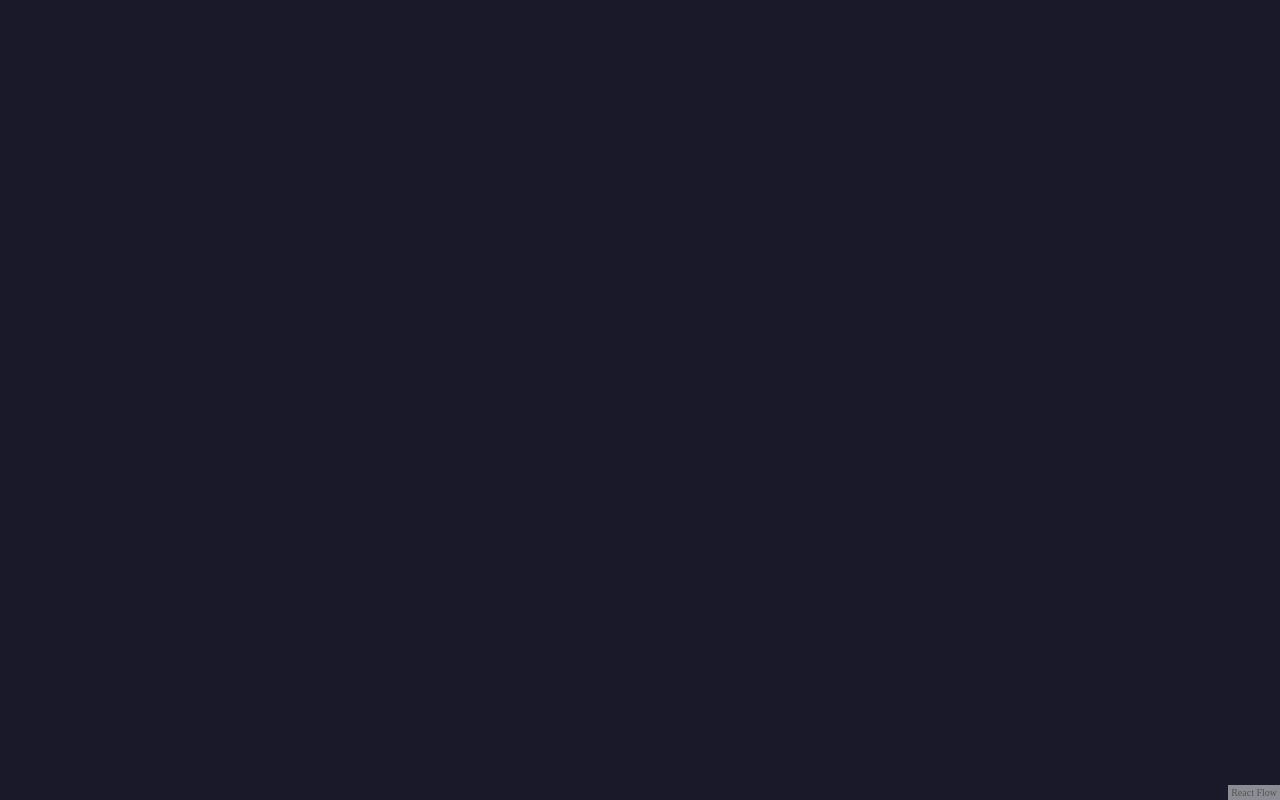
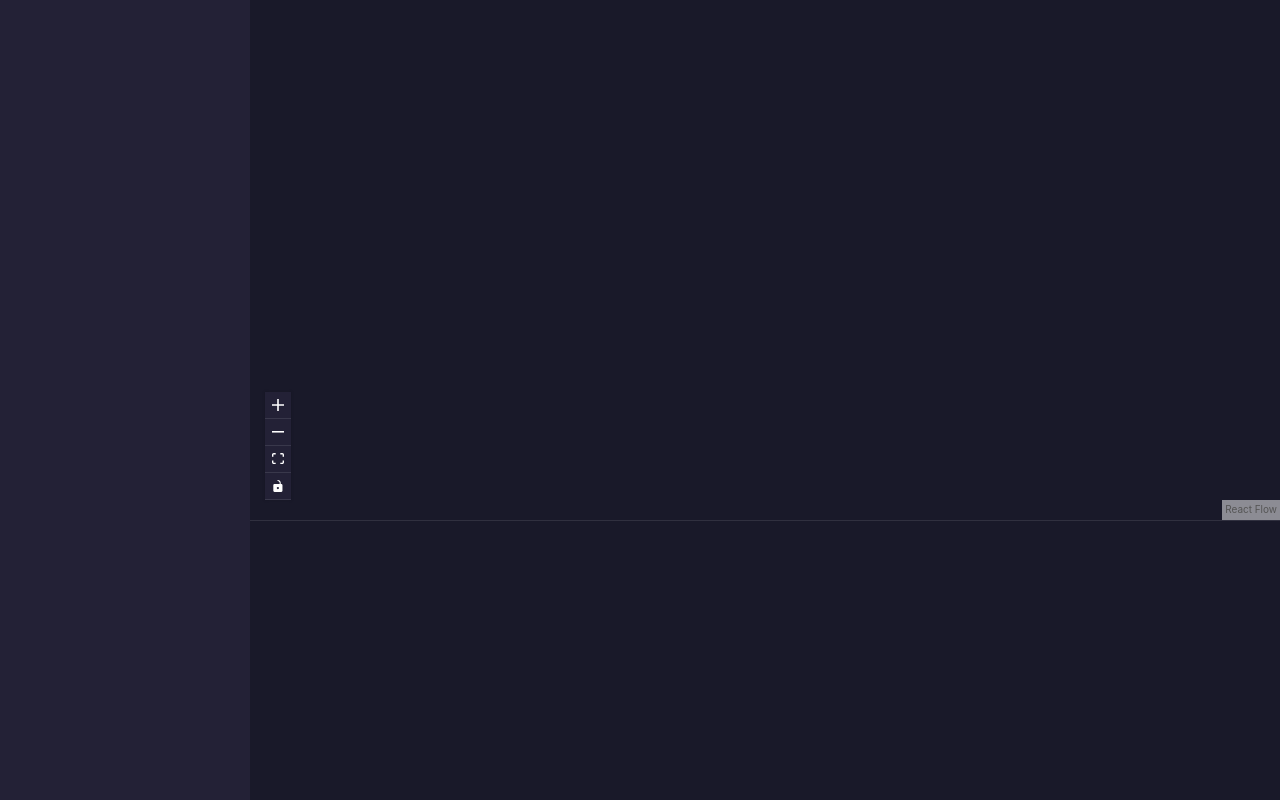
Before and after one commit to hayriyigit/tfjs-modelplatform, a React app in the folder client/: page / in a window 1280 px wide. Built offline with nearby package versions, Linux system fonts and the light colour scheme.

Commit message:
install antd & set main layout

```diff
--- a/client/package.json
+++ b/client/package.json
@@ -33,6 +33,7 @@
     "webpack-dev-server": "^3.11.2"
   },
   "dependencies": {
+    "antd": "^4.16.0",
     "react": "^17.0.2",
     "react-dom": "^17.0.2",
     "react-flow-renderer": "^9.5.4"
--- a/client/src/App.js
+++ b/client/src/App.js
@@ -1,55 +1,16 @@
-import { useCallback, useState } from 'react';
-import ReactFlow, { addEdge } from 'react-flow-renderer';
-import { Conv2D } from './components/NodeTypes';
-
+import ReactFlowComponent from './components/ReactFlowComponent';
 import './styles/global.scss';
 
-const nodeTypes = {
-  Conv2D,
-};
-
-const initialElements = [
-  {
-    id: '1',
-    type: 'Conv2D',
-    data: { label: 'Custom node 1' },
-    position: { x: 100, y: 100 },
-  },
-  {
-    id: '2',
-    type: 'Conv2D',
-    data: { label: 'Custom node 2' },
-    position: { x: 100, y: 350 },
-  },
-];
-
 export default function App() {
-  const [elements, setElements] = useState(initialElements);
-
-  const onConnect = useCallback((params) => {
-    const source_node_index = elements.findIndex(
-      (item) => item.id === params.source
-    );
-    const target_node_index = elements.findIndex(
-      (item) => item.id === params.target
-    );
-
-    setElements((els) => {
-      els[source_node_index].data.source_active = true;
-      els[target_node_index].data.target_active = true;
-      return addEdge({ ...params }, els);
-    });
-  }, []);
-
   return (
-    <ReactFlow
-      style={{
-        height: '100vh',
-        backgroundColor: '#191929',
-      }}
-      elements={elements}
-      nodeTypes={nodeTypes}
-      onConnect={onConnect}
-    />
+    <div className="container">
+      <div className="sidebar"></div>
+      <div className="content">
+        <div className="flow">
+          <ReactFlowComponent />
+        </div>
+        <div className="result"></div>
+      </div>
+    </div>
   );
 }
--- a/client/src/components/NodeTypes/HandleComponent/index.js
+++ b/client/src/components/HandleComponent/index.js
@@ -7,7 +7,7 @@ const input_active = {
   borderRadius: 0,
   width: 19,
   height: 'calc(100% - 10px)',
-  backgroundColor: '#6a66a5',
+  backgroundColor: '#232136',
 };
 
 const input_inactive = {
--- a/client/src/components/NodeTypes/Conv2D/index.js
+++ b/client/src/components/NodeTypes/Conv2D/index.js
@@ -1,4 +1,4 @@
-import HandleComponent from '../HandleComponent';
+import HandleComponent from '../../HandleComponent';
 
 const index = ({ data }) => {
   return (
--- /dev/null
+++ b/client/src/components/ReactFlowComponent/index.js
@@ -0,0 +1,57 @@
+import { useCallback, useState } from 'react';
+import ReactFlow, { addEdge, Controls, Background } from 'react-flow-renderer';
+import { Conv2D } from '../NodeTypes';
+
+import './reactflowcomponent.scss';
+
+const nodeTypes = {
+  Conv2D,
+};
+
+const initialElements = [
+  {
+    id: '1',
+    type: 'Conv2D',
+    data: { label: 'Custom node 1' },
+    position: { x: 100, y: 100 },
+  },
+  {
+    id: '2',
+    type: 'Conv2D',
+    data: { label: 'Custom node 2' },
+    position: { x: 100, y: 350 },
+  },
+];
+
+export default function App() {
+  const [elements, setElements] = useState(initialElements);
+
+  const onConnect = useCallback((params) => {
+    const source_node_index = elements.findIndex(
+      (item) => item.id === params.source
+    );
+    const target_node_index = elements.findIndex(
+      (item) => item.id === params.target
+    );
+
+    setElements((els) => {
+      els[source_node_index].data.source_active = true;
+      els[target_node_index].data.target_active = true;
+      return addEdge({ ...params }, els);
+    });
+  }, []);
+
+  return (
+    <ReactFlow
+      style={{
+        height: '100%',
+        backgroundColor: '#191929',
+      }}
+      elements={elements}
+      nodeTypes={nodeTypes}
+      onConnect={onConnect}
+    >
+      <Controls />
+    </ReactFlow>
+  );
+}
--- /dev/null
+++ b/client/src/components/ReactFlowComponent/reactflowcomponent.scss
@@ -0,0 +1,8 @@
+.react-flow__controls-button {
+  color: #fff !important;
+  border-bottom: 1px solid rgba(255, 255, 255, 0.1) !important;
+  background-color: #232136 !important;
+  svg {
+    fill: #fff !important;
+  }
+}
--- a/client/src/index.js
+++ b/client/src/index.js
@@ -1,4 +1,5 @@
 import { render } from 'react-dom';
 import App from './App';
+import 'antd/dist/antd.min.css';
 
 render(<App />, document.getElementById('root'));
--- a/client/src/styles/global.scss
+++ b/client/src/styles/global.scss
@@ -1,4 +1,32 @@
 * {
   margin: 0;
   padding: 0;
+  box-sizing: border-box;
 }
+
+.container {
+  display: flex;
+  flex-direction: row;
+  height: 100vh;
+  background-color: #191929;
+}
+
+.sidebar {
+  height: 100%;
+  width: 250px;
+  background-color: #232136;
+}
+
+.content {
+  flex-grow: 1;
+  height: 100%;
+}
+
+.flow {
+  height: 65%;
+}
+
+.result {
+  height: 35%;
+  border-top: 1px solid rgba(255, 255, 255, 0.1);
+}
```
Also changed, not shown: 1 other file (tests, documents, lock files or other folders).
